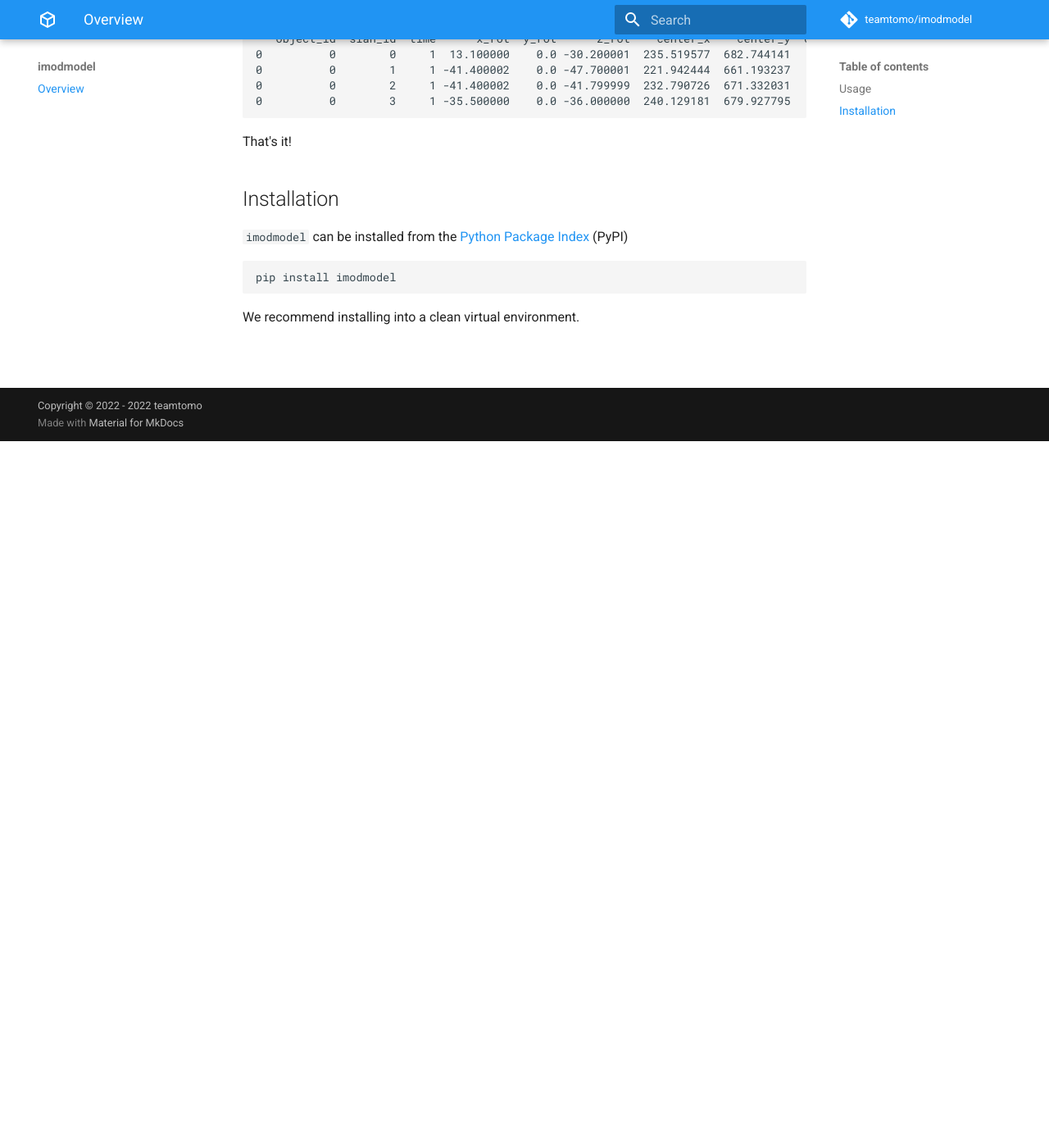
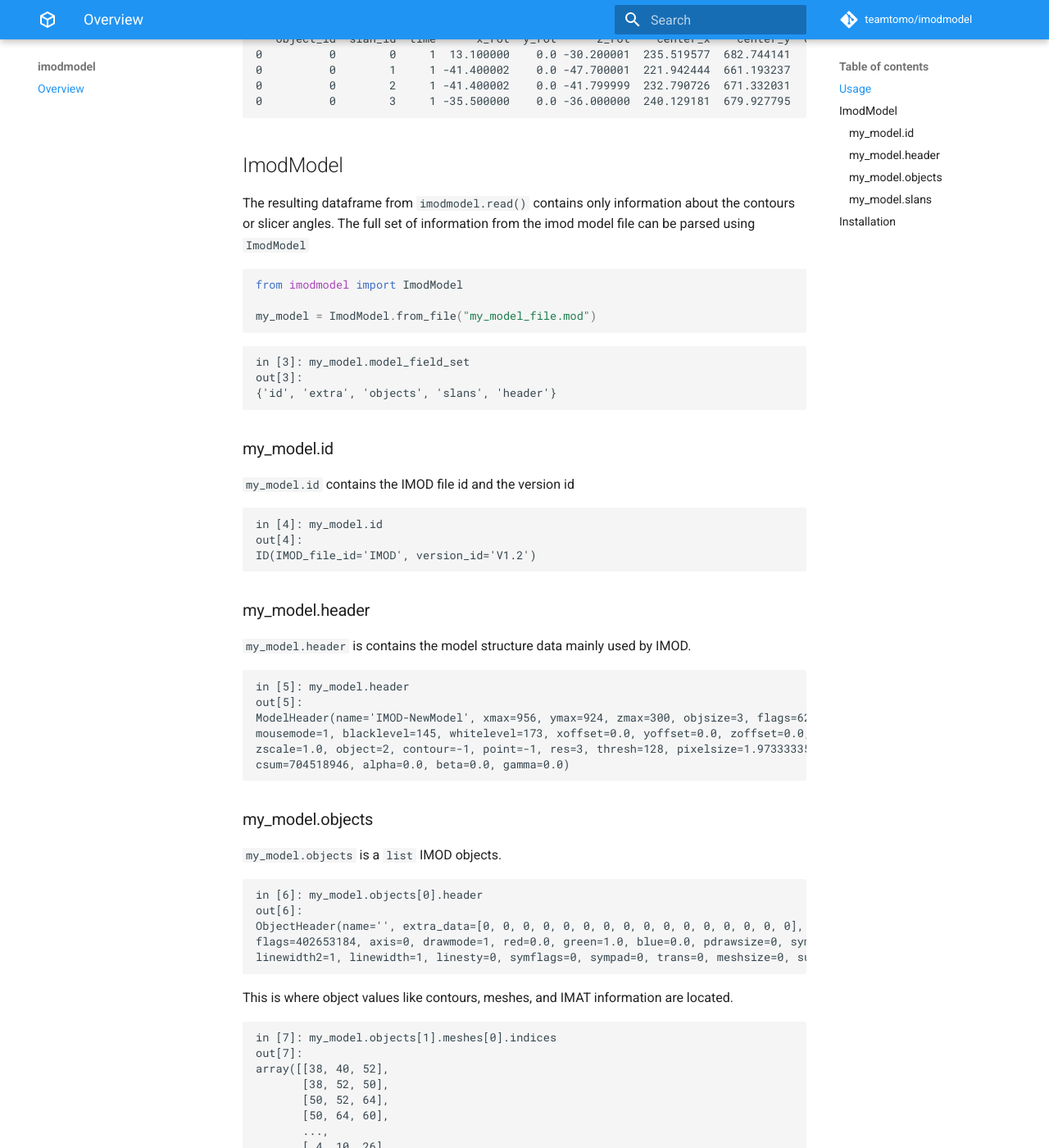
Before and after one commit to teamtomo/imodmodel, an MkDocs documentation site: the page built from docs/index.md, in a window 1280 px wide and 1400 px high, scrolled down 862 px. Shown: the whole window at 82% size. Built offline with MkDocs 1.6.1 and Material for MkDocs 9.7.7, drawn with Linux system fonts in a browser that asks for light colours; comment, search, counter and statistics services are not loaded; some of the changed text lies outside the part shown.

Commit message:
updated docs with examples of using ImodModel

````diff
--- a/docs/index.md
+++ b/docs/index.md
@@ -5,7 +5,7 @@
 [![Python Version](https://img.shields.io/pypi/pyversions/imodmodel.svg?color=green)](https://python.org)
 [![CI](https://github.com/alisterburt/imodmodel/actions/workflows/test_and_deploy.yml/badge.svg)](https://github.com/alisterburt/imodmodel/actions/workflows/ci.yml)
 
-Read [IMOD model files](https://bio3d.colorado.edu/imod/doc/binspec.html)
+Read object information from [IMOD model files](https://bio3d.colorado.edu/imod/doc/binspec.html)
 as [pandas dataframes](https://pandas.pydata.org/)
 in Python.
 
@@ -30,7 +30,8 @@ Out[3]:
 
 ```
 
-Annotations made in the [slicer window](https://bio3d.colorado.edu/imod/doc/3dmodHelp/slicer.html) are stored in the IMOD binary file with both centerpoints and angles.
+Slicer angles saved in the [slicer window](https://bio3d.colorado.edu/imod/doc/3dmodHelp/slicer.html)
+are stored in the IMOD binary file with both centerpoints and angles.
 
 These annotations can be read in by setting `annotation = 'slan'` when calling `imodmodel.read()`
 
@@ -50,6 +51,100 @@ Out[3]:
 0          0        3     1 -35.500000    0.0 -36.000000  240.129181  679.927795     324.0
 ```
 
+## ImodModel
+
+The resulting dataframe from `imodmodel.read()` contains only information about the contours or slicer angles.
+The full set of information from the imod model file can be parsed using `ImodModel`
+
+```python
+from imodmodel import ImodModel
+
+my_model = ImodModel.from_file("my_model_file.mod")
+```
+
+```ipython
+in [3]: my_model.model_field_set
+out[3]:
+{'id', 'extra', 'objects', 'slans', 'header'}
+```
+
+### my_model.id
+
+`my_model.id` contains the IMOD file id and the version id
+
+```ipython
+in [4]: my_model.id
+out[4]:
+ID(IMOD_file_id='IMOD', version_id='V1.2')
+```
+
+### my_model.header
+
+`my_model.header` is contains the model structure data mainly used by IMOD.
+
+```ipython
+in [5]: my_model.header
+out[5]:
+ModelHeader(name='IMOD-NewModel', xmax=956, ymax=924, zmax=300, objsize=3, flags=62976, drawmode=1,
+mousemode=1, blacklevel=145, whitelevel=173, xoffset=0.0, yoffset=0.0, zoffset=0.0, xscale=1.0, yscale=10,
+zscale=1.0, object=2, contour=-1, point=-1, res=3, thresh=128, pixelsize=1.9733333587646484, units=-9,
+csum=704518946, alpha=0.0, beta=0.0, gamma=0.0)
+```
+
+### my_model.objects
+
+`my_model.objects` is a `list` IMOD objects.
+
+```ipython
+in [6]: my_model.objects[0].header
+out[6]:
+ObjectHeader(name='', extra_data=[0, 0, 0, 0, 0, 0, 0, 0, 0, 0, 0, 0, 0, 0, 0, 0], contsize=0,
+flags=402653184, axis=0, drawmode=1, red=0.0, green=1.0, blue=0.0, pdrawsize=0, symbol=1, symsize=3,
+linewidth2=1, linewidth=1, linesty=0, symflags=0, sympad=0, trans=0, meshsize=0, surfsize=0)
+```
+
+This is where object values like contours, meshes, and IMAT information are located.
+
+```ipython
+in [7]: my_model.objects[1].meshes[0].indices
+out[7]:
+array([[38, 40, 52],
+       [38, 52, 50],
+       [50, 52, 64],
+       [50, 64, 60],
+       ...,
+       [ 4, 10, 26],
+       [ 4, 26, 20],
+       [20, 26, 38],
+       [20, 38, 32]])
+```
+
+```ipython
+in [8]: my_model.objects[1].imat
+out[8]:
+IMAT(ambient=102, diffuse=255, specular=127, shininess=4, fillred=0, fillgreen=0, fillblue=0,
+quality=0, mat2=0, valblack=0, valwhite=255, matflags2=0, mat3b3=0)
+```
+
+```ipython
+in [9]: my_model.objects[1].contours[0].points
+out[9]:
+array([[367.00006104, 661.83343506, 134.        ],
+       [415.66674805, 667.83343506, 134.        ],
+       [474.33340454, 662.50012207, 134.        ]])
+```
+
+### my_model.slans
+
+`my_model.slans` is a `list` of slicer angles.
+
+```ipython
+in [10]: my_model.slans[0]
+out[10]:
+SLAN(time=1, angles=(0.0, 0.0, 0.0), center=(533.5, 717.0, 126.0), label='\x00')
+```
+
+
 That's it!
 
 ## Installation
````
